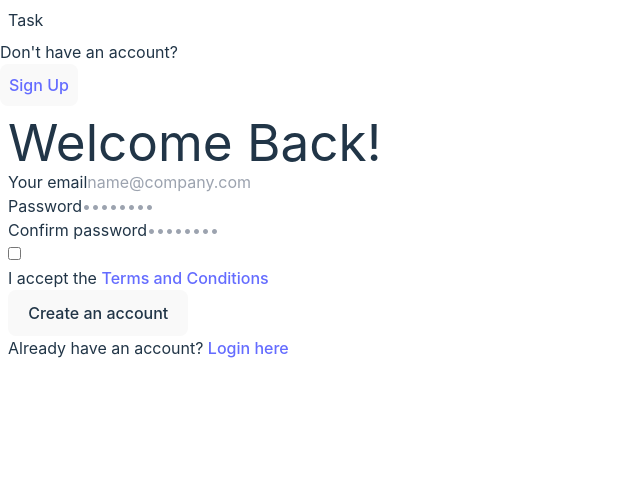
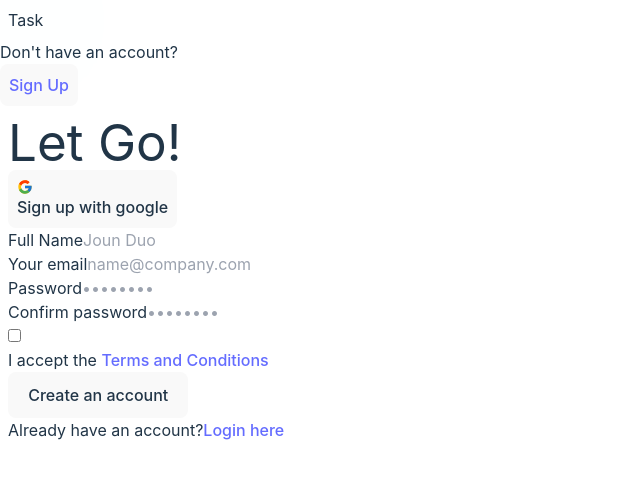
Before and after one commit to ashiqee/Task-Management-App, a React (Vite) app: page /signUp in a window 1280 px wide. Shown: the top 478 px of the page, without its empty margins (0-640 px from the left). Built offline with nearby package versions, Linux system fonts and the light colour scheme.

Commit message:
Login and SignUp design improve

```diff
--- a/src/Components/Shared/BgComponents/styleShadow.css
+++ b/src/Components/Shared/BgComponents/styleShadow.css
@@ -6,8 +6,8 @@
 
   }
   .Sh:hover {
-    filter: drop-shadow(0 0 2em #646cffaa);
+    filter: drop-shadow(0 0 5em #646cffaa);
   }
   .Sh.react:hover {
-    filter: drop-shadow(0 0 2em #61dafbaa);
+    filter: drop-shadow(0 0 5em #61dafbaa);
   }
--- a/src/pages/Auth/Login.jsx
+++ b/src/pages/Auth/Login.jsx
@@ -3,7 +3,7 @@ import BgShadow from "../../Components/Shared/BgComponents/BgShadow";
 import Button from "../../Components/Shared/Button/Button";
 import Logo from "../../assets/hooks/Animation/Logo/Logo";
 
-
+import { FcGoogle } from "react-icons/fc";
 const Login = () => {
     return (
         <div className=" w-screen  md:h-screen">
@@ -28,12 +28,17 @@ const Login = () => {
                 <div className="flex flex-col items-center justify-center px-6 py-8 mx-auto lg:py-0">
 
                     <BgShadow>
-                        <div className="w-full bg-white rounded-lg shadow dark:border md:mt-0 sm:max-w-md xl:p-0 dark:bg-gray-800 dark:border-gray-700">
-                            <div className="p-6 space-y-4 md:space-y-6 sm:p-8">
-                                <h1 className="text-xl font-bold leading-tight tracking-tight text-gray-900 md:text-2xl dark:text-white">
+                        <div className="md:w-[600px]  bg-white rounded-lg shadow dark:border md:mt-0 sm:max-w-md xl:p-0 dark:bg-gray-800 dark:border-gray-700">
+                            <div className="p-6 space-y-3 md:space-y-3 sm:p-8">
+                                <h1 className="text-xl text-center font-bold leading-tight tracking-tight text-gray-900 md:text-2xl dark:text-white">
                                     Welcome Back!
                                 </h1>
-                                <button className="btn w-full">Sign up with google</button>
+                                <button className="btn flex justify-center items-center gap-2 text-center w-full">
+
+
+                                    <FcGoogle /> Sign up with google
+
+                                </button>
                                 <form className="space-y-4 md:space-y-6" action="#">
                                     <div>
                                         <label className="block mb-2 text-sm font-medium text-gray-900 dark:text-white">Your email</label>
@@ -49,21 +54,23 @@ const Login = () => {
                                             <input id="terms" aria-describedby="terms" type="checkbox" className="w-4 h-4 border border-gray-300 rounded bg-gray-50 focus:ring-3 focus:ring-primary-300 dark:bg-gray-700 dark:border-gray-600 dark:focus:ring-primary-600 dark:ring-offset-gray-800" required="" />
                                         </div>
                                         <div className="ml-3 text-sm">
-                                            <label className="font-light text-gray-500 dark:text-gray-300">I accept the <a className="font-medium text-primary-600 hover:underline dark:text-primary-500" href="#">Terms and Conditions</a></label>
+                                            <label className="font-light text-gray-500 dark:text-gray-300">Remeber here <a className="font-medium text-primary-600 hover:underline dark:text-primary-500" href="#">!</a></label>
                                         </div>
                                     </div>
-                                    <button type="submit" className="w-full text-white bg-primary-600 hover:bg-primary-700 focus:ring-4 focus:outline-none focus:ring-primary-300 font-medium rounded-lg text-sm px-5 py-2.5 text-center dark:bg-primary-600 dark:hover:bg-primary-700 dark:focus:ring-primary-800">Create an account</button>
-                                    <p className="text-sm font-light text-gray-500 dark:text-gray-400">
-                                        Already have an account? <a href="#" className="font-medium text-primary-600 hover:underline dark:text-primary-500">Login here</a>
-                                    </p>
+                                    <button type="submit" className="w-full btn text-white bg-primary-600 hover:bg-primary-700 focus:ring-4 focus:outline-none focus:ring-primary-300 font-medium rounded-lg text-sm px-5 py-2.5 text-center dark:bg-primary-600 dark:hover:bg-primary-700 dark:focus:ring-primary-800">Create an account</button>
+
                                 </form>
+                                <p className="text-sm text-center font-light text-gray-500 dark:text-gray-400">
+                                    Don't have an account?
+                                    <Link to='/signUp' className="font-medium ml-3 text-primary-600 hover:underline dark:text-primary-500">Sign Up</Link>
+                                </p>
                             </div>
                         </div>
                     </BgShadow>
                 </div>
-            </section>
+            </section >
 
-        </div>
+        </div >
     );
 };
 
--- a/src/pages/Auth/SignUp.jsx
+++ b/src/pages/Auth/SignUp.jsx
@@ -1,6 +1,7 @@
 import { Link } from "react-router-dom";
 import BgShadow from "../../Components/Shared/BgComponents/BgShadow";
 import Button from "../../Components/Shared/Button/Button";
+import { FcGoogle } from "react-icons/fc";
 
 
 const SignUp = () => {
@@ -12,7 +13,7 @@ const SignUp = () => {
 
 
             <section className="">
-                <div>
+                <div className="relative" >
                     <nav className="flex px-10 py-5 justify-between">
                         <BgShadow> <h2 className="text-2xl font-bold">Task</h2></BgShadow>
                         <div className="flex items-center gap-2">
@@ -27,19 +28,34 @@ const SignUp = () => {
                         </div>
                     </nav>
                 </div>
-                <div className="flex flex-col items-center justify-center px-6 py-8 mx-auto lg:py-0">
+                <div className="flex  flex-col items-center justify-center mx-auto lg:py-0">
 
                     <BgShadow>
-                        <div className="w-full bg-white rounded-lg shadow dark:border md:mt-0 sm:max-w-md xl:p-0 dark:bg-gray-800 dark:border-gray-700">
-                            <div className="p-6 space-y-4 md:space-y-6 sm:p-8">
-                                <h1 className="text-xl font-bold leading-tight tracking-tight text-gray-900 md:text-2xl dark:text-white">
-                                    Welcome Back!
+                        <div className="md:w-[600px] bg-white rounded-lg shadow dark:border md:mt-0 sm:max-w-md xl:p-0 dark:bg-gray-800 dark:border-gray-700">
+                            <div className=" p-6 space-y-3 md:space-y-3 sm:p-8">
+                                <h1 className="text-xl text-center font-bold leading-tight tracking-tight text-gray-900 md:text-2xl dark:text-white">
+                                    Let Go!
                                 </h1>
-                                <form className="space-y-4 md:space-y-6" action="#">
+                                <button className="btn flex justify-center items-center gap-2 text-center w-full">
+
+
+                                    <FcGoogle /> Sign up with google
+
+                                </button>
+                                <div className="divide-dashed divide-white"></div>
+                                <form className="space-y-4 md:space-y-4 " action="#">
+                                    <div className="md:flex gap-4">
+                                        <div>
+                                            <label className="block mb-2 text-sm font-medium text-gray-900 dark:text-white">Full Name</label>
+                                            <input type="text" name="name" id="name" className="bg-gray-50 border border-gray-300 text-gray-900 sm:text-sm rounded-lg focus:ring-primary-600 focus:border-primary-600 block w-full p-2.5 dark:bg-gray-700 dark:border-gray-600 dark:placeholder-gray-400 dark:text-white dark:focus:ring-blue-500 dark:focus:border-blue-500" placeholder="Joun Duo" required="" />
+                                        </div>
                                         <div>
                                             <label className="block mb-2 text-sm font-medium text-gray-900 dark:text-white">Your email</label>
                                             <input type="email" name="email" id="email" className="bg-gray-50 border border-gray-300 text-gray-900 sm:text-sm rounded-lg focus:ring-primary-600 focus:border-primary-600 block w-full p-2.5 dark:bg-gray-700 dark:border-gray-600 dark:placeholder-gray-400 dark:text-white dark:focus:ring-blue-500 dark:focus:border-blue-500" placeholder="name@company.com" required="" />
                                         </div>
+
+                                    </div>
+                                    <div className="md:flex gap-4">
                                         <div>
                                             <label className="block mb-2 text-sm font-medium text-gray-900 dark:text-white">Password</label>
                                             <input type="password" name="password" id="password" placeholder="••••••••" className="bg-gray-50 border border-gray-300 text-gray-900 sm:text-sm rounded-lg focus:ring-primary-600 focus:border-primary-600 block w-full p-2.5 dark:bg-gray-700 dark:border-gray-600 dark:placeholder-gray-400 dark:text-white dark:focus:ring-blue-500 dark:focus:border-blue-500" required="" />
@@ -50,18 +66,20 @@ const SignUp = () => {
                                             <label className="block mb-2 text-sm font-medium text-gray-900 dark:text-white">Confirm password</label>
                                             <input type="confirm-password" name="confirm-password" id="confirm-password" placeholder="••••••••" className="bg-gray-50 border border-gray-300 text-gray-900 sm:text-sm rounded-lg focus:ring-primary-600 focus:border-primary-600 block w-full p-2.5 dark:bg-gray-700 dark:border-gray-600 dark:placeholder-gray-400 dark:text-white dark:focus:ring-blue-500 dark:focus:border-blue-500" required="" />
                                         </div>
+                                    </div>
 
                                     <div className="flex items-start">
                                         <div className="flex items-center h-5">
                                             <input id="terms" aria-describedby="terms" type="checkbox" className="w-4 h-4 border border-gray-300 rounded bg-gray-50 focus:ring-3 focus:ring-primary-300 dark:bg-gray-700 dark:border-gray-600 dark:focus:ring-primary-600 dark:ring-offset-gray-800" required="" />
                                         </div>
-                                        <div className="ml-3 text-sm">
+                                        <div className="ml-2 text-sm">
                                             <label className="font-light text-gray-500 dark:text-gray-300">I accept the <a className="font-medium text-primary-600 hover:underline dark:text-primary-500" href="#">Terms and Conditions</a></label>
                                         </div>
                                     </div>
                                     <button type="submit" className="w-full text-white bg-primary-600 hover:bg-primary-700 focus:ring-4 focus:outline-none focus:ring-primary-300 font-medium rounded-lg text-sm px-5 py-2.5 text-center dark:bg-primary-600 dark:hover:bg-primary-700 dark:focus:ring-primary-800">Create an account</button>
-                                    <p className="text-sm font-light text-gray-500 dark:text-gray-400">
-                                        Already have an account? <a href="#" className="font-medium text-primary-600 hover:underline dark:text-primary-500">Login here</a>
+                                    <p className="text-sm text-center font-light text-gray-500 dark:text-gray-400">
+                                        Already have an account?
+                                        <Link to='/login' className="font-medium text-primary-600 hover:underline dark:text-primary-500">Login here</Link>
                                     </p>
                                 </form>
                             </div>
```
Lines whose indentation alone changed are shown as unchanged.
